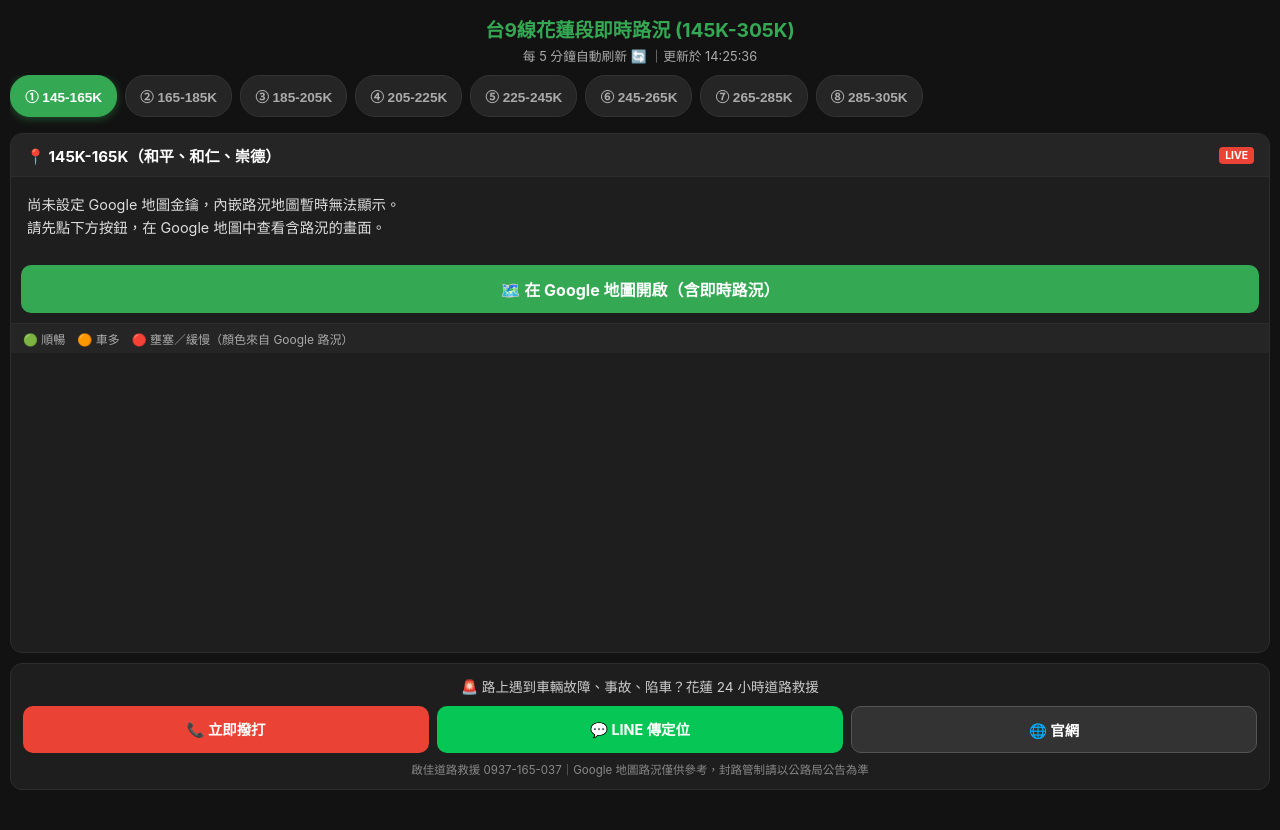
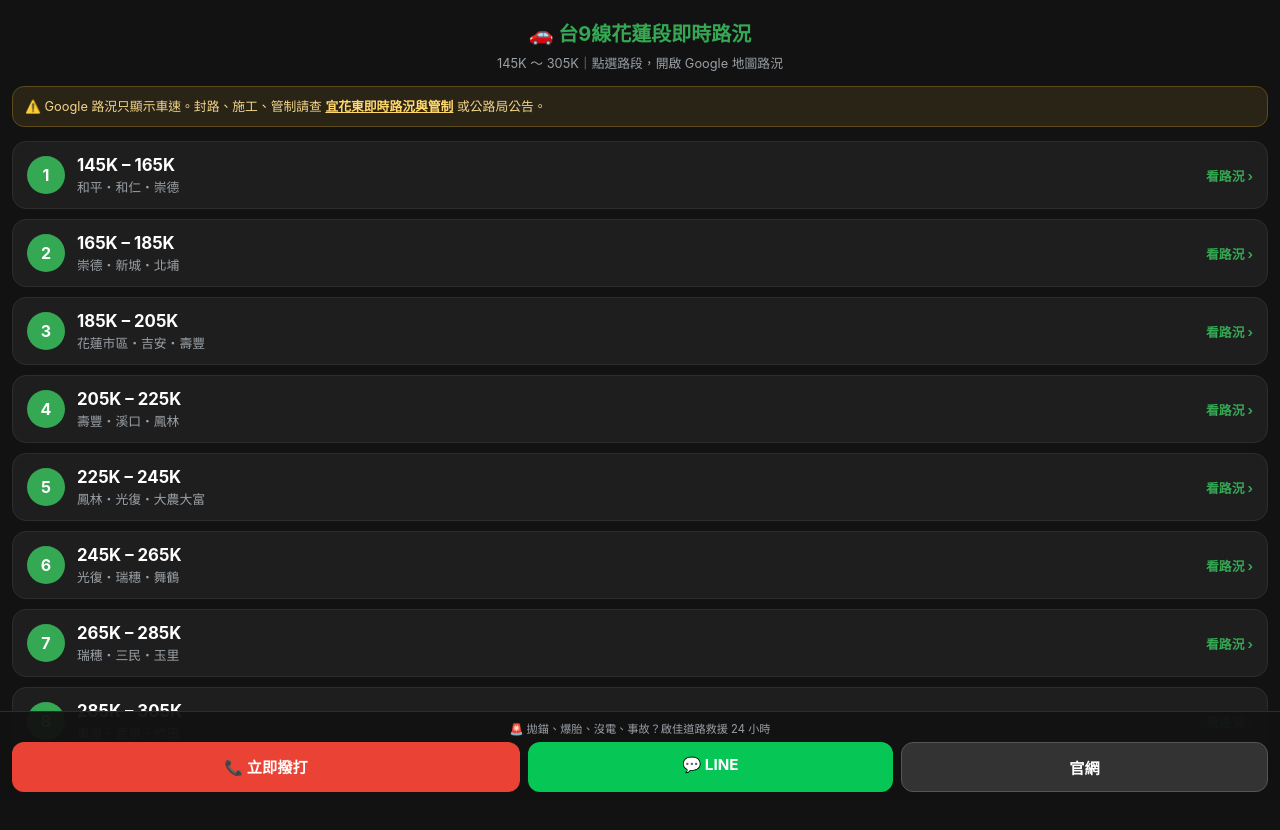
Before and after one commit to qijiaroadrescue/hualien-Provincial-Highway-No.-9, a plain HTML site: page index.html in a window 1280 px wide. Before the commit the page ends 800 px from the top, so only its background shows below. Drawn offline with Linux system fonts and the light colour scheme.

Commit message:
Update index.html

```diff
--- a/index.html
+++ b/index.html
@@ -2,131 +2,106 @@
 <html lang="zh-TW">
 <head>
 <meta charset="UTF-8">
-<meta name="viewport" content="width=device-width, initial-scale=1.0, viewport-fit=cover">
-<title>台9線花蓮段路況看板 (145K-305K)</title>
+<meta name="viewport" content="width=device-width, initial-scale=1, viewport-fit=cover">
+<meta name="theme-color" content="#121212">
+<title>台9線花蓮段路況 (145K-305K)</title>
 <style>
-* { box-sizing: border-box; }
-html, body { height: 100%; }
+:root { --bg:#121212; --card:#1e1e1e; --line:#2d2d2d; --green:#34a853; --red:#ea4335; --muted:#9aa0a6; }
+* { box-sizing: border-box; -webkit-tap-highlight-color: transparent; }
 body {
+  margin: 0; background: var(--bg); color: #fff;
   font-family: -apple-system, BlinkMacSystemFont, "Segoe UI", Roboto, "Noto Sans TC", sans-serif;
-  margin: 0; padding: 10px; background: #121212; color: #fff;
-  display: flex; flex-direction: column;
+  padding: calc(env(safe-area-inset-top, 0px) + 12px) 12px calc(88px + env(safe-area-inset-bottom, 0px));
 }
-header { text-align: center; padding: 5px 0 10px; }
-header h1 { margin: 0; font-size: 1.2rem; color: #34a853; }
-#timer-text { font-size: .8rem; color: #aaa; margin-top: 3px; }
-.tab-container { display: flex; gap: 8px; overflow-x: auto; padding-bottom: 10px; margin-bottom: 6px; }
-.tab-container::-webkit-scrollbar { display: none; }
-.tab-btn { background: #252525; color: #aaa; border: 1px solid #333; padding: 10px 14px; border-radius: 20px; font-size: .85rem; font-weight: bold; white-space: nowrap; cursor: pointer; }
-.tab-btn.active { background: #34a853; color: #fff; border-color: #34a853; box-shadow: 0 2px 8px rgba(52,168,83,.4); }
-.card { flex: 1; display: flex; flex-direction: column; background: #1e1e1e; border-radius: 12px; overflow: hidden; border: 1px solid #2d2d2d; min-height: 360px; }
-.card-title { padding: 10px 15px; font-size: .95rem; font-weight: bold; background: #252525; border-bottom: 1px solid #2d2d2d; display: flex; justify-content: space-between; align-items: center; gap: 8px; }
-.live-badge { background: #ea4335; font-size: .65rem; padding: 2px 6px; border-radius: 4px; animation: blink 2s infinite; }
-#map { flex: 1; min-height: 320px; }
-.legend { padding: 6px 12px; font-size: .75rem; color: #aaa; background: #252525; border-top: 1px solid #2d2d2d; }
-.open-link { display: block; margin: 10px; padding: 12px; background: #34a853; color: #fff; text-align: center; border-radius: 10px; font-weight: bold; text-decoration: none; }
-#nokey { padding: 16px; font-size: .9rem; color: #ddd; line-height: 1.6; }
-@keyframes blink { 50% { opacity: 1; } 0%, 100% { opacity: .5; } }
-.rescue-bar { margin-top: 10px; background: #1e1e1e; border: 1px solid #2d2d2d; border-radius: 12px; padding: 12px; text-align: center; padding-bottom: calc(12px + env(safe-area-inset-bottom, 0px)); }
-.rescue-bar p { margin: 0 0 10px; font-size: .85rem; color: #ccc; }
-.rescue-btns { display: flex; gap: 8px; flex-wrap: wrap; }
-.rescue-btns a { flex: 1 1 30%; min-width: 96px; padding: 12px 6px; border-radius: 10px; font-weight: bold; font-size: .9rem; text-decoration: none; color: #fff; }
-.btn-call { background: #ea4335; }
-.btn-line { background: #06c755; }
-.btn-site { background: #333; border: 1px solid #555; }
-.rescue-bar small { display: block; margin-top: 8px; color: #888; font-size: .72rem; }
+header { text-align: center; padding: 6px 0 14px; }
+header h1 { margin: 0; font-size: 1.25rem; color: var(--green); }
+header p { margin: 6px 0 0; font-size: .8rem; color: var(--muted); }
+
+.notice { background: #2a2416; border: 1px solid #5c4a1a; color: #f2d58a; border-radius: 12px; padding: 10px 12px; font-size: .8rem; line-height: 1.5; margin-bottom: 14px; }
+.notice a { color: #ffd76a; font-weight: bold; }
+
+.list { display: flex; flex-direction: column; gap: 10px; }
+.seg {
+  display: flex; align-items: center; gap: 12px; text-decoration: none; color: #fff;
+  background: var(--card); border: 1px solid var(--line); border-radius: 14px; padding: 12px 14px; min-height: 68px;
+}
+.seg:active { background: #262626; transform: scale(.99); }
+.num { flex: none; width: 38px; height: 38px; border-radius: 50%; background: var(--green); display: grid; place-items: center; font-weight: bold; }
+.info { flex: 1; min-width: 0; }
+.km { font-size: 1.05rem; font-weight: bold; }
+.towns { font-size: .8rem; color: var(--muted); margin-top: 2px; }
+.go { flex: none; font-size: .8rem; font-weight: bold; color: var(--green); white-space: nowrap; }
+
+.how { margin-top: 16px; font-size: .75rem; color: var(--muted); line-height: 1.6; text-align: center; }
+.how .dot { display: inline-block; width: 10px; height: 10px; border-radius: 50%; margin: 0 3px 0 8px; vertical-align: -1px; }
+
+.bar {
+  position: fixed; left: 0; right: 0; bottom: 0; z-index: 10;
+  background: rgba(18,18,18,.96); border-top: 1px solid var(--line);
+  padding: 8px 12px calc(8px + env(safe-area-inset-bottom, 0px));
+}
+.bar-title { text-align: center; font-size: .7rem; color: var(--muted); margin-bottom: 6px; }
+.btns { display: flex; gap: 8px; }
+.btns a { flex: 1; text-align: center; padding: 13px 4px; border-radius: 12px; font-weight: bold; font-size: .95rem; color: #fff; text-decoration: none; }
+.call { background: var(--red); flex: 1.4 !important; }
+.line { background: #06c755; }
+.site { background: #333; border: 1px solid #555; }
 </style>
 </head>
 <body>
+
 <header>
-  <h1>台9線花蓮段即時路況 (145K-305K)</h1>
-  <div id="timer-text">每 5 分鐘自動刷新 🔄 <span id="last"></span></div>
+  <h1>🚗 台9線花蓮段即時路況</h1>
+  <p>145K ～ 305K｜點選路段，開啟 Google 地圖路況</p>
 </header>
-<div class="tab-container" id="tabs"></div>
 
-<div class="card">
-  <div class="card-title"><span id="road-title"></span><span class="live-badge">LIVE</span></div>
-  <div id="map" hidden></div>
-  <div id="nokey" hidden>尚未設定 Google 地圖金鑰，內嵌路況地圖暫時無法顯示。<br>請先點下方按鈕，在 Google 地圖中查看含路況的畫面。</div>
-  <a id="open-link" class="open-link" target="_blank" rel="noopener">🗺️ 在 Google 地圖開啟（含即時路況）</a>
-  <div class="legend">🟢 順暢　🟠 車多　🔴 壅塞／緩慢（顏色來自 Google 路況）</div>
+<div class="notice">
+  ⚠️ Google 路況只顯示車速。封路、施工、管制請查
+  <a href="https://qijiaroadrescue.com/road-status/" target="_blank" rel="noopener">宜花東即時路況與管制</a>
+  或公路局公告。
 </div>
 
-<footer class="rescue-bar">
-  <p>🚨 路上遇到車輛故障、事故、陷車？花蓮 24 小時道路救援</p>
-  <div class="rescue-btns">
-    <a class="btn-call" href="tel:0937165037">📞 立即撥打</a>
-    <a class="btn-line" href="https://page.line.me/0937_165037?openQrModal=true" target="_blank" rel="noopener">💬 LINE 傳定位</a>
-    <a class="btn-site" href="https://qijiaroadrescue.com/" target="_blank" rel="noopener">🌐 官網</a>
+<main class="list" id="list"></main>
+
+<div class="how">
+  地圖上的顏色：
+  <span class="dot" style="background:#34a853"></span>順暢
+  <span class="dot" style="background:#f9a825"></span>車多
+  <span class="dot" style="background:#ea4335"></span>壅塞
+</div>
+
+<nav class="bar">
+  <div class="bar-title">🚨 拋錨、爆胎、沒電、事故？啟佳道路救援 24 小時</div>
+  <div class="btns">
+    <a class="call" href="tel:0937165037">📞 立即撥打</a>
+    <a class="line" href="https://page.line.me/0937_165037?openQrModal=true" target="_blank" rel="noopener">💬 LINE</a>
+    <a class="site" href="https://qijiaroadrescue.com/" target="_blank" rel="noopener">官網</a>
   </div>
-  <small>啟佳道路救援 0937-165-037｜Google 地圖路況僅供參考，封路管制請以公路局公告為準</small>
-</footer>
+</nav>
 
 <script>
-// ★ 把你的 Google Maps API 金鑰貼在下面引號中（教學見對話說明）。留空則只顯示「在 Google 地圖開啟」按鈕。
-const API_KEY = "";
-
+// 每段 20K：km 範圍、沿線地名、地圖中心(lat,lng)、縮放 z。座標不準時改這裡。
 const ROADS = [
-  { tab: "① 145-165K", title: "145K-165K（和平、和仁、崇德）",       lat: 24.235, lng: 121.71, z: 12 },
-  { tab: "② 165-185K", title: "165K-185K（崇德、新城、北埔）",       lat: 24.14, lng: 121.63, z: 12 },
-  { tab: "③ 185-205K", title: "185K-205K（花蓮市區、吉安、壽豐）",   lat: 23.95, lng: 121.57, z: 12 },
-  { tab: "④ 205-225K", title: "205K-225K（壽豐、溪口、鳳林）",       lat: 23.78, lng: 121.49, z: 12 },
-  { tab: "⑤ 225-245K", title: "225K-245K（鳳林、光復、大農大富）",   lat: 23.67, lng: 121.42, z: 12 },
-  { tab: "⑥ 245-265K", title: "245K-265K（光復、瑞穗、舞鶴）",       lat: 23.53, lng: 121.38, z: 12 },
-  { tab: "⑦ 265-285K", title: "265K-285K（瑞穗、三民、玉里）",       lat: 23.40, lng: 121.33, z: 12 },
-  { tab: "⑧ 285-305K", title: "285K-305K（東里、富里、竹田）",       lat: 23.22, lng: 121.27, z: 12 },
+  { km: "145K – 165K", towns: "和平・和仁・崇德",         lat: 24.235, lng: 121.71, z: 12 },
+  { km: "165K – 185K", towns: "崇德・新城・北埔",         lat: 24.14,  lng: 121.63, z: 12 },
+  { km: "185K – 205K", towns: "花蓮市區・吉安・壽豐",     lat: 23.95,  lng: 121.57, z: 12 },
+  { km: "205K – 225K", towns: "壽豐・溪口・鳳林",         lat: 23.78,  lng: 121.49, z: 12 },
+  { km: "225K – 245K", towns: "鳳林・光復・大農大富",     lat: 23.67,  lng: 121.42, z: 12 },
+  { km: "245K – 265K", towns: "光復・瑞穗・舞鶴",         lat: 23.53,  lng: 121.38, z: 12 },
+  { km: "265K – 285K", towns: "瑞穗・三民・玉里",         lat: 23.40,  lng: 121.33, z: 12 },
+  { km: "285K – 305K", towns: "東里・富里・竹田",         lat: 23.22,  lng: 121.27, z: 12 },
 ];
-
-let cur = 0, map, traffic;
-const tabsEl = document.getElementById('tabs');
-
-function gmapsLink(r) {
-  // 與你提供的網址同格式：!5m1!1e1 = 開啟即時路況圖層
-  return `https://www.google.com/maps/@${r.lat},${r.lng},${r.z}z/data=!5m1!1e1`;
-}
-function stamp() {
-  document.getElementById('last').textContent = '｜更新於 ' + new Date().toLocaleTimeString('zh-TW', {hour12:false});
-}
-function select(i) {
-  cur = i;
-  const r = ROADS[i];
-  [...tabsEl.children].forEach((b, j) => b.classList.toggle('active', i === j));
-  document.getElementById('road-title').textContent = '📍 ' + r.title;
-  document.getElementById('open-link').href = gmapsLink(r);
-  if (map) { map.setCenter({lat: r.lat, lng: r.lng}); map.setZoom(r.z); }
-}
-
+const list = document.getElementById('list');
 ROADS.forEach((r, i) => {
-  const b = document.createElement('button');
-  b.className = 'tab-btn' + (i === 0 ? ' active' : '');
-  b.textContent = r.tab;
-  b.onclick = () => select(i);
-  tabsEl.appendChild(b);
+  const a = document.createElement('a');
+  a.className = 'seg';
+  a.target = '_blank'; a.rel = 'noopener';
+  a.href = `https://www.google.com/maps/@${r.lat},${r.lng},${r.z}z/data=!5m1!1e1`; // !5m1!1e1 = 即時路況圖層
+  a.innerHTML = `<div class="num">${i + 1}</div>
+    <div class="info"><div class="km">${r.km}</div><div class="towns">${r.towns}</div></div>
+    <div class="go">看路況 ›</div>`;
+  list.appendChild(a);
 });
-
-window.initMap = function () {
-  const r = ROADS[cur];
-  document.getElementById('map').hidden = false;
-  map = new google.maps.Map(document.getElementById('map'), {
-    center: {lat: r.lat, lng: r.lng}, zoom: r.z,
-    gestureHandling: 'greedy', mapTypeControl: false, streetViewControl: false, fullscreenControl: true
-  });
-  traffic = new google.maps.TrafficLayer();
-  traffic.setMap(map);
-  setInterval(() => { traffic.setMap(null); traffic.setMap(map); stamp(); }, 5 * 60 * 1000);
-};
-
-select(0);
-stamp();
-if (API_KEY) {
-  const s = document.createElement('script');
-  s.src = `https://maps.googleapis.com/maps/api/js?key=${API_KEY}&callback=initMap&language=zh-TW&loading=async`;
-  s.async = true;
-  s.onerror = () => { document.getElementById('nokey').hidden = false; };
-  document.head.appendChild(s);
-} else {
-  document.getElementById('nokey').hidden = false;
-}
 </script>
 </body>
 </html>
```
